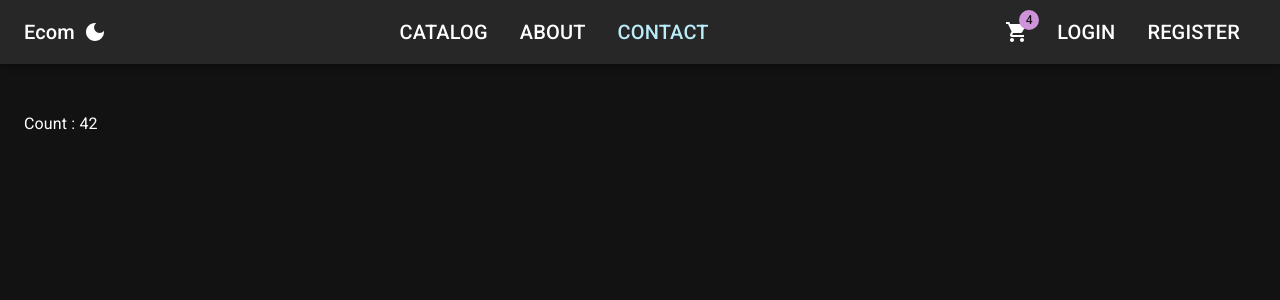
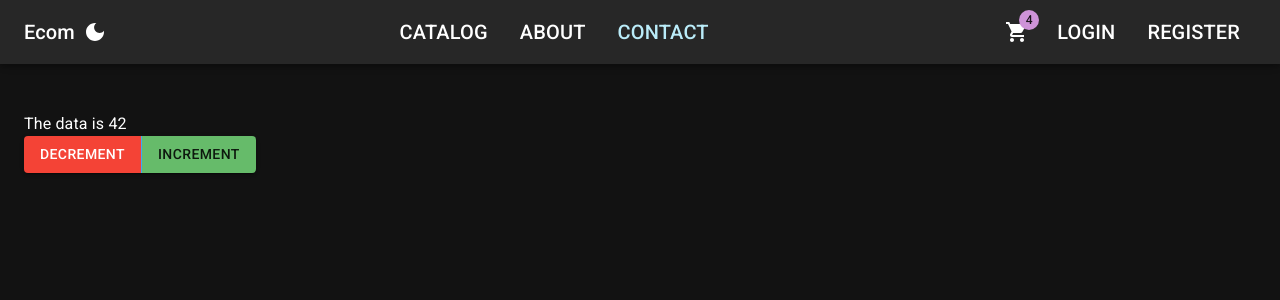
Before and after one commit to krutiksheth/ecom, a React (Vite) app in the folder react-client/: page /contact in a window 1280 px wide. Shown: the top 300 px of the page. Built offline with nearby package versions, Linux system fonts and the light colour scheme.

Commit message:
setup dispatch demo for contact page

```diff
--- a/react-client/src/features/contact/ContactPage.tsx
+++ b/react-client/src/features/contact/ContactPage.tsx
@@ -1,12 +1,20 @@
-import {useSelector} from "react-redux";
+import {useDispatch, useSelector} from "react-redux";
+import {Button, ButtonGroup, Typography} from "@mui/material";
 
 const ContactPage = () => {
 
     const data = useSelector((state:any) => state.data)
+    const dispatch = useDispatch();
 
     return (
         <div>
-             Count : {data}
+            <Typography variant="body1">
+                The data is {data}
+            </Typography>
+            <ButtonGroup variant="contained">
+              <Button color="error" onClick={()=>dispatch({ type: "DECREMENT"})}>Decrement</Button>
+              <Button color="success" onClick={()=>dispatch({ type: "INCREMENT"})}>Increment</Button>
+            </ButtonGroup>
         </div>
     );
 };
--- a/react-client/src/features/contact/counterReducer.ts
+++ b/react-client/src/features/contact/counterReducer.ts
@@ -6,6 +6,21 @@ const initialState: CounterState = {
     data: 42,
 }
 
-export default function counterReducer(state= initialState){
-    return state;
+export default function counterReducer(state= initialState, action : { type: string}){
+    switch(action.type){
+
+        case 'INCREMENT':
+            return {
+                ...state,
+                data : state.data + 1
+            };
+        case 'DECREMENT':
+            return {
+                ...state,
+                data : state.data - 1
+            }
+        default:
+            return state
+
+    }
 }
```
